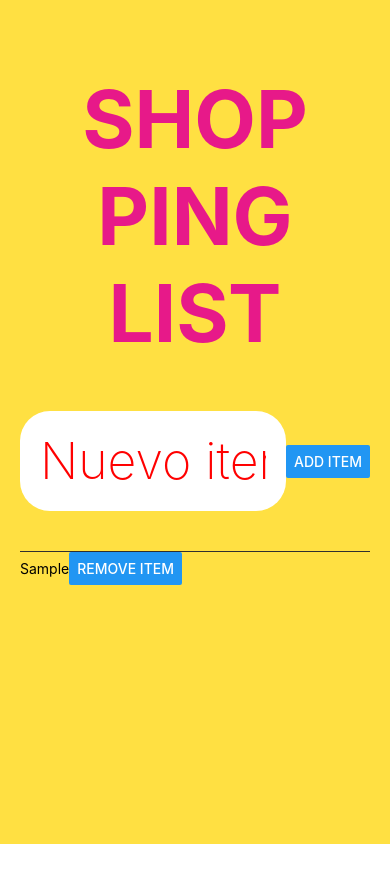
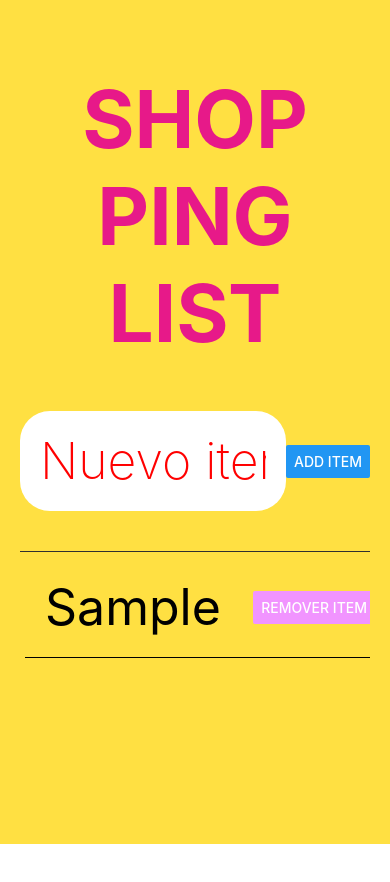
Before and after one commit to fedengarcia/coderhouse-reactnative-course, a React Native app: screen / in a window 390 px wide. Both pictures are taken after typing "Sample" into the empty fields and a click on the button "ADD ITEM". Shown: the top 882 px of the page. Built offline with nearby package versions, Linux system fonts and the light colour scheme.

Commit message:
item styes

```diff
--- a/components/List/ItemList.js
+++ b/components/List/ItemList.js
@@ -4,13 +4,14 @@ import {View, StyleSheet, Text, Button} from 'react-native';
 const ItemList = ({item}) => {
     return (
         <View style={styles.itemList}>
-            <Text>{item.value}</Text>
+            <Text style={styles.itemName}>{item.value}</Text>
             <Button
+            color="#f194ff"
             onPress={()=> {
                 setDeleteModal(true);
                 setItemSelected(item);
             }}
-            title="Remove item"
+            title="Remover item"
             />
         </View>
         )
@@ -18,10 +19,22 @@ const ItemList = ({item}) => {
 
 const styles = StyleSheet.create({
     itemList:{
+        width: '100%',
+        borderBottomWidth: 1,
+        justifyContent:'space-between',
+        alignItems:'center',
         flexDirection: 'row',
         alignItems:'center',
-        // margin: 5
-      }
+        margin: 5
+    },
+    itemName: {
+        fontSize: 50,
+        margin: 20,
+    },
+    itemButton:{
+        margin: 50,
+        width: 500,
+    }
 })
 
 export default ItemList;
```
